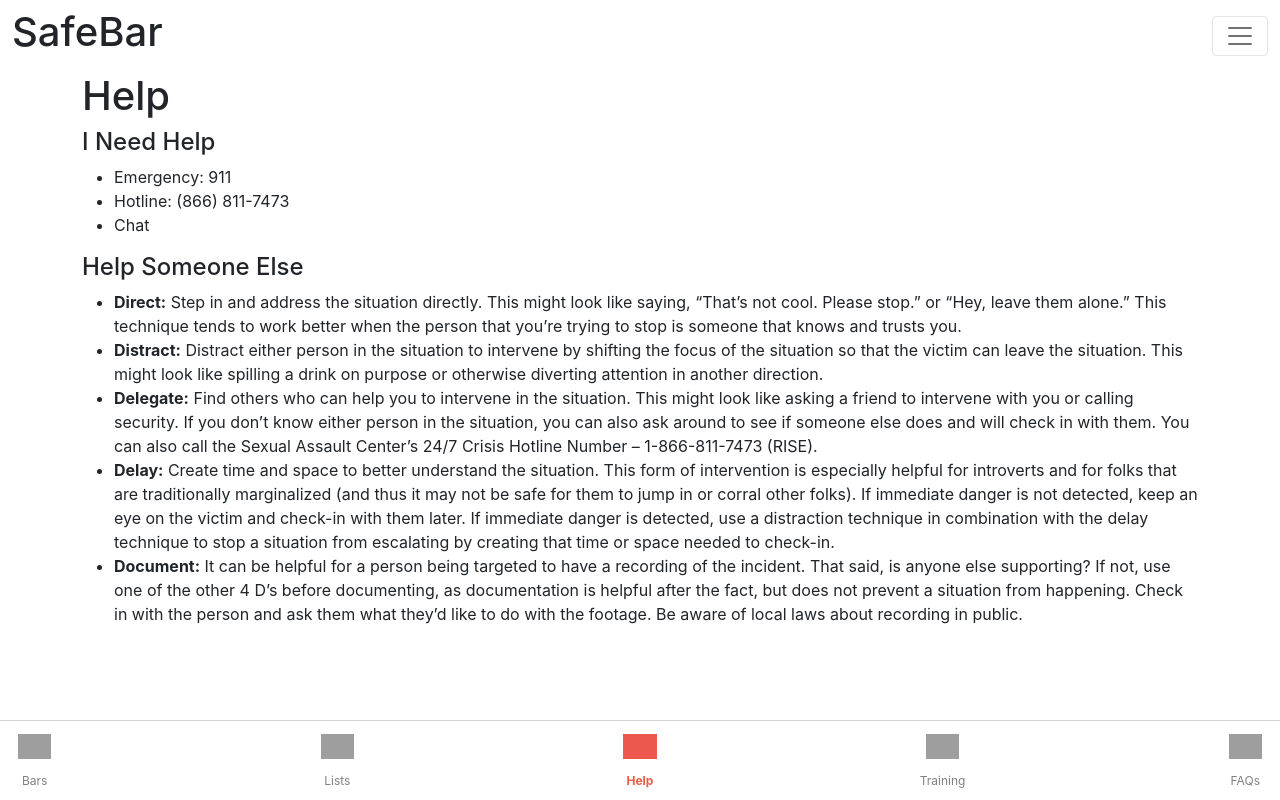
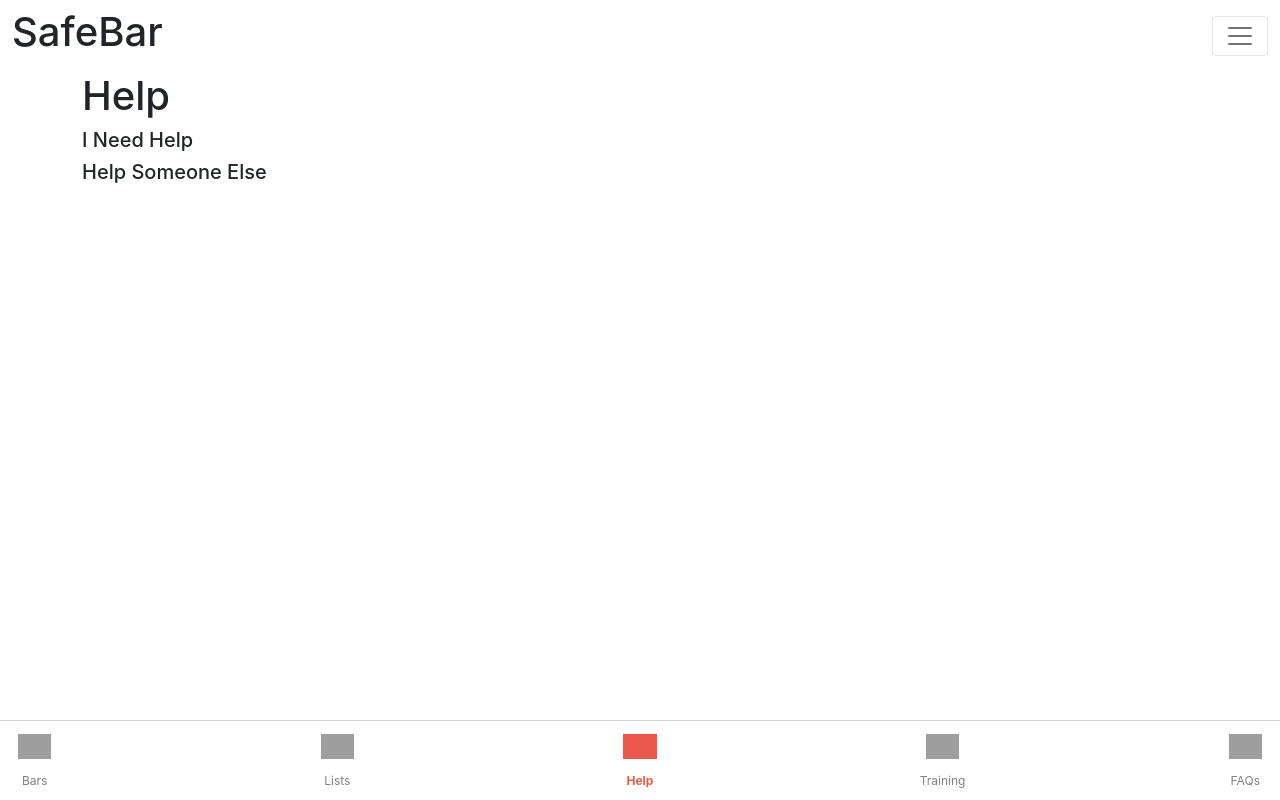
Before and after one commit to Sexual-Assault-Center/SafeBar, a Next.js app in the folder frontend/: page /help in a window 1280 px wide. Built offline with nearby package versions, Linux system fonts and the light colour scheme; no server answers; grey boxes are pictures that could not be loaded.

Commit message:
Removed static text from help.js

```diff
--- a/frontend/help.json
+++ b/frontend/help.json
@@ -0,0 +1,22 @@
+{
+    "userHelp":
+        {
+          "id": 1,
+          "title": "I Need Help",
+          "emergency": "Emergency: 911",
+          "hotline": "Hotline: (866) 811-7473",
+          "chat": "Chat",
+          "chatUrl": "https://na0messaging.icarol.com/ConsumerRegistration.aspx?org=143110&pid=640&cc=en-US "
+        },
+
+    "barHelp":
+    {
+        "id": 2,
+        "title": "Help Someone Else",
+        "direct": "Direct: Step in and address the situation directly. This might look like saying, “That’s not cool. Please stop.” or “Hey, leave them alone.” This technique tends to work better when the person that you’re trying to stop is someone that knows and trusts you.",
+        "distract": "Distract: Distract either person in the situation to intervene by shifting the focus of the situation so that the victim can leave the situation. This might look like spilling a drink on purpose or otherwise diverting attention in another direction.",
+        "delegate": "Delegate: Find others who can help you to intervene in the situation. This might look like asking a friend to intervene with you or calling security. If you don’t know either person in the situation, you can also ask around to see if someone else does and will check in with them. You can also call the Sexual Assault Center’s 24/7 Crisis Hotline Number – 1-866-811-7473 (RISE).",
+        "delay": "Delay: Create time and space to better understand the situation. This form of intervention is especially helpful for introverts and for folks that are traditionally marginalized (and thus it may not be safe for them to jump in or corral other folks). If immediate danger is not detected, keep an eye on the victim and check-in with them later. If immediate danger is detected, use a distraction technique in combination with the delay technique to stop a situation from escalating by creating that time or space needed to check-in.",
+        "document": "Document: It can be helpful for a person being targeted to have a recording of the incident. That said, is anyone else supporting? If not, use one of the other 4 D’s before documenting, as documentation is helpful after the fact, but does not prevent a situation from happening. Check in with the person and ask them what they’d like to do with the footage. Be aware of local laws about recording in public."
+    }
+}
--- a/frontend/pages/help.js
+++ b/frontend/pages/help.js
@@ -1,34 +1,14 @@
 import HeadDetails from '../components/HeadDetails';
+import { userHelp, barHelp } from '../help.json';
 
 export default function Help() {
   return (
     <>
       <HeadDetails title="Get Help" description="Making Nightlife Safer for Everyone" />
       <h1>Help</h1>
-      <div id="userHelp">
-        <h4>I Need Help</h4>
-        <ul>
-          <li>Emergency: 911</li>
-          <li>Hotline: (866) 811-7473</li>
-          <li><a href="https://na0messaging.icarol.com/ConsumerRegistration.aspx?org=143110&pid=640&cc=en-US">Chat</a></li>
-        </ul>
-      </div>
-      <div id="barHelp">
-        <h4>Help Someone Else</h4>
-        <div id="fiveDsDiv">
-          <ul>
-            <li><b>Direct:</b> Step in and address the situation directly. This might look like saying, “That’s not cool. Please stop.” or “Hey, leave them alone.” This technique tends to work better when the person that you’re trying to stop is someone that knows and trusts you.
-            </li>
-            <li><b>Distract:</b> Distract either person in the situation to intervene by shifting the focus of the situation so that the victim can leave the situation. This might look like spilling a drink on purpose or otherwise diverting attention in another direction.
-            </li>
-            <li><b>Delegate:</b> Find others who can help you to intervene in the situation. This might look like asking a friend to intervene with you or calling security. If you don’t know either person in the situation, you can also ask around to see if someone else does and will check in with them. You can also call the Sexual Assault Center’s 24/7 Crisis Hotline Number – 1-866-811-7473 (RISE).
-            </li>
-            <li><b>Delay:</b> Create time and space to better understand the situation. This form of intervention is especially helpful for introverts and for folks that are traditionally marginalized (and thus it may not be safe for them to jump in or corral other folks). If immediate danger is not detected, keep an eye on the victim and check-in with them later. If immediate danger is detected, use a distraction technique in combination with the delay technique to stop a situation from escalating by creating that time or space needed to check-in.
-            </li>
-            <li><b>Document:</b> It can be helpful for a person being targeted to have a recording of the incident. That said, is anyone else supporting? If not, use one of the other 4 D’s before documenting, as documentation is helpful after the fact, but does not prevent a situation from happening. Check in with the person and ask them what they’d like to do with the footage. Be aware of local laws about recording in public.
-            </li>
-          </ul>
-        </div>
+      <div id="helpDiv">
+        <h5>{userHelp.title}</h5>
+        <h5>{barHelp.title}</h5>
       </div>
     </>
   );
```
